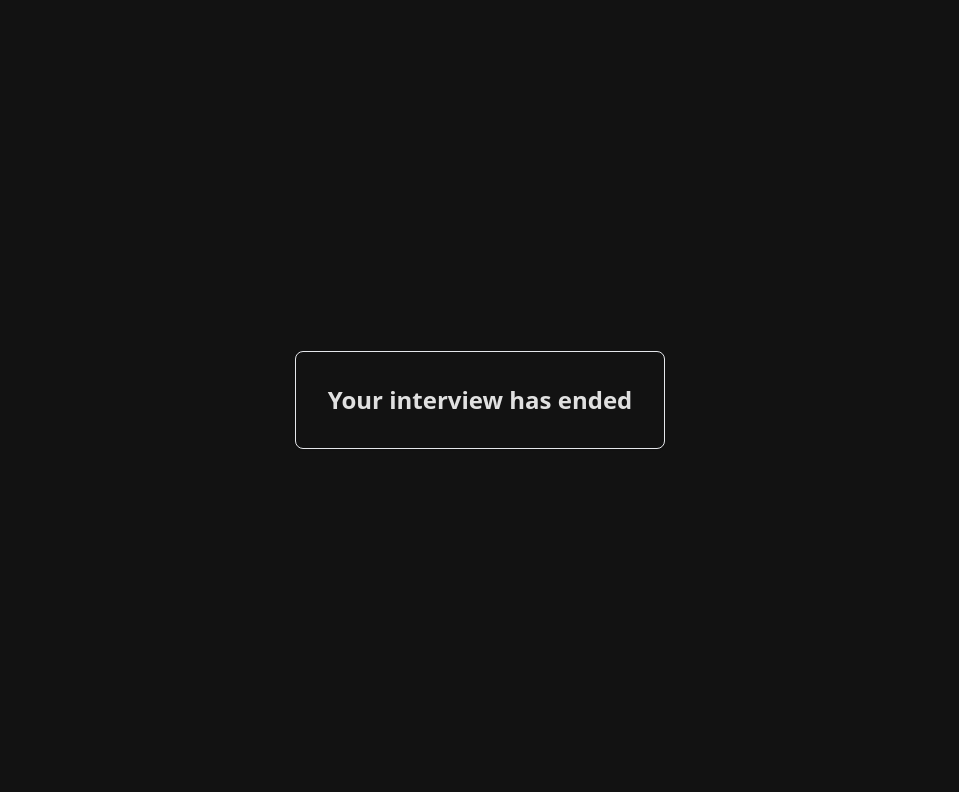
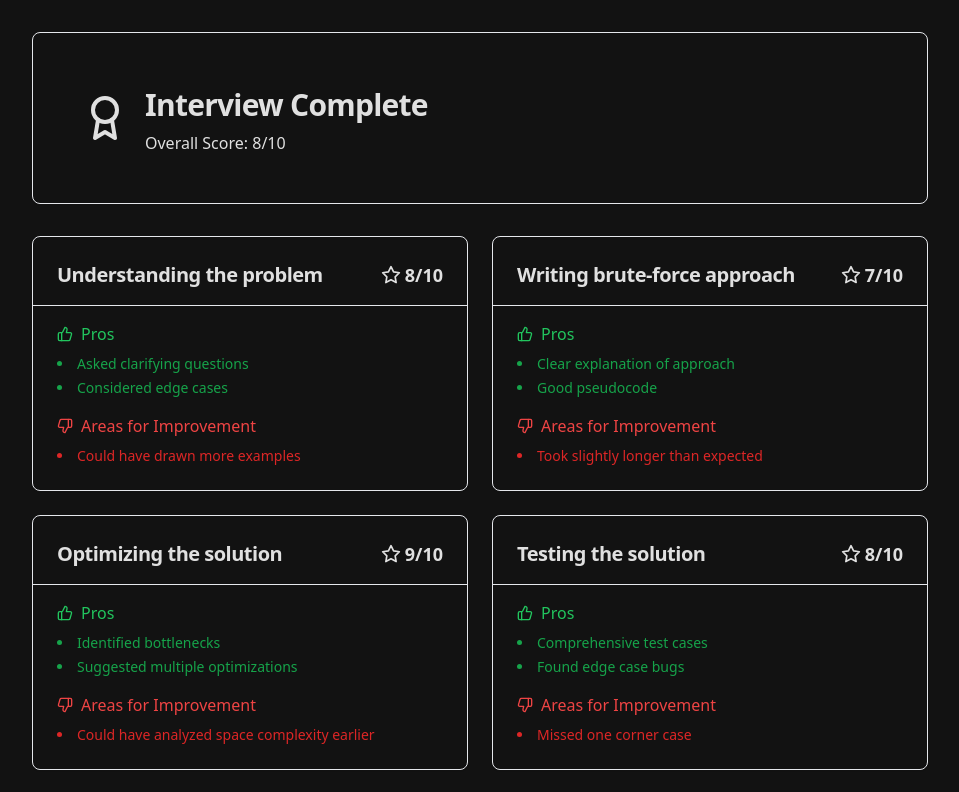
Before and after one commit to Kabanosk/elevenlabs-hackathon-25, a React (Vite) app: page /finished in a window 1280 px wide. Shown: the top 792 px of the page, without its empty margins (160-1119 px from the left). Built offline with nearby package versions, Linux system fonts and the light colour scheme; the HTML template or start-up script is replaced by a standard one.

Commit message:
Add interview summary

```diff
--- a/src/pages/Finished.tsx
+++ b/src/pages/Finished.tsx
@@ -1,12 +1,119 @@
 import React from "react";
-import { Card } from "../components/ui/card";
+import { Card, CardContent, CardHeader, CardTitle } from "../components/ui/card";
+import { Award, Star, ThumbsUp, ThumbsDown } from "lucide-react";
+
+interface FeedbackItem {
+  title: string;
+  score: number;
+  pros: string[];
+  cons: string[];
+}
+
+const interviewFeedback: FeedbackItem[] = [
+  {
+    title: "Understanding the problem",
+    score: 8,
+    pros: ["Asked clarifying questions", "Considered edge cases"],
+    cons: ["Could have drawn more examples"]
+  },
+  {
+    title: "Writing brute-force approach",
+    score: 7,
+    pros: ["Clear explanation of approach", "Good pseudocode"],
+    cons: ["Took slightly longer than expected"]
+  },
+  {
+    title: "Optimizing the solution",
+    score: 9,
+    pros: ["Identified bottlenecks", "Suggested multiple optimizations"],
+    cons: ["Could have analyzed space complexity earlier"]
+  },
+  {
+    title: "Testing the solution",
+    score: 8,
+    pros: ["Comprehensive test cases", "Found edge case bugs"],
+    cons: ["Missed one corner case"]
+  },
+  {
+    title: "Discussing complexity",
+    score: 9,
+    pros: ["Clear time complexity analysis", "Understood space-time tradeoffs"],
+    cons: ["Could have discussed amortized complexity"]
+  },
+  {
+    title: "Discussing trade-offs",
+    score: 8,
+    pros: ["Good system design considerations", "Scalability discussion"],
+    cons: ["Could have discussed more alternatives"]
+  }
+];
+
 const Finished = () => {
+  const averageScore = Math.round(
+    interviewFeedback.reduce((acc, item) => acc + item.score, 0) / interviewFeedback.length
+  );
+
   return (
-    <div className="h-screen flex items-center justify-center bg-background p-4">
-      <Card className="p-8">
-        <h1 className="text-2xl font-bold text-foreground">Your interview has ended</h1>
-      </Card>
+    <div className="min-h-screen bg-background p-8">
+      <div className="max-w-4xl mx-auto space-y-8">
+        <Card className="p-6">
+          <CardHeader className="flex flex-row items-center gap-4 pb-6">
+            <Award className="w-12 h-12 text-primary" />
+            <div>
+              <CardTitle className="text-3xl font-bold">Interview Complete</CardTitle>
+              <p className="text-muted-foreground mt-2">
+                Overall Score: {averageScore}/10
+              </p>
+            </div>
+          </CardHeader>
+        </Card>
+
+        <div className="grid gap-6 md:grid-cols-2">
+          {interviewFeedback.map((feedback, index) => (
+            <Card key={index} className="overflow-hidden transition-all hover:shadow-lg">
+              <CardHeader className="bg-card border-b pb-4">
+                <div className="flex items-center justify-between">
+                  <CardTitle className="text-xl font-semibold">
+                    {feedback.title}
+                  </CardTitle>
+                  <div className="flex items-center gap-1">
+                    <Star className="w-5 h-5 text-primary fill-primary" />
+                    <span className="text-lg font-bold">{feedback.score}/10</span>
+                  </div>
+                </div>
+              </CardHeader>
+              <CardContent className="pt-4">
+                <div className="space-y-4">
+                  <div className="space-y-2">
+                    <div className="flex items-center gap-2">
+                      <ThumbsUp className="w-4 h-4 text-green-500" />
+                      <span className="font-medium text-green-500">Pros</span>
+                    </div>
+                    <ul className="list-disc list-inside text-sm space-y-1 text-green-600 dark:text-green-400">
+                      {feedback.pros.map((pro, idx) => (
+                        <li key={idx}>{pro}</li>
+                      ))}
+                    </ul>
+                  </div>
+                  <div className="space-y-2">
+                    <div className="flex items-center gap-2">
+                      <ThumbsDown className="w-4 h-4 text-red-500" />
+                      <span className="font-medium text-red-500">Areas for Improvement</span>
+                    </div>
+                    <ul className="list-disc list-inside text-sm space-y-1 text-red-600 dark:text-red-400">
+                      {feedback.cons.map((con, idx) => (
+                        <li key={idx}>{con}</li>
+                      ))}
+                    </ul>
+                  </div>
+                </div>
+              </CardContent>
+            </Card>
+          ))}
+        </div>
+      </div>
     </div>
   );
 };
+
 export default Finished;
```
